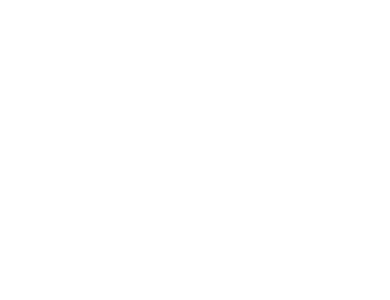
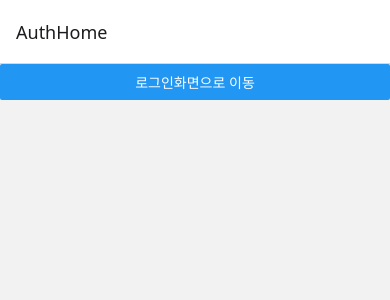
Before and after one commit to bom0320/MatzipApp, a React Native app in the folder front/: screen / in a window 390 px wide. Shown: the top 300 px of the page. Built offline with nearby package versions, Linux system fonts and the light colour scheme.

Commit message:
fix: error

```diff
--- a/front/App.tsx
+++ b/front/App.tsx
@@ -4,25 +4,23 @@
 import AuthHomeScreen from './src/screens/AuthHomeScreen';
 import AuthStackNavigator from './src/navigation/AuthStackNavigator';
 
-const App = () => {
+function App() {
   const [name, setName] = useState('');
-
 
   const handleChangeInput = (text: string) => {
     console.log(text);
     setName(text);
-  }
+  };
+
   return (
-    <SafeAreaView>
-      <NavigationContainer>
+    <NavigationContainer>
+      <SafeAreaView style={{ flex: 1 }}>
         <AuthStackNavigator />
-      </NavigationContainer>
-    </SafeAreaView>
-
-
-
+      </SafeAreaView>
+    </NavigationContainer>
   );
 };
+
 
 const styles = StyleSheet.create({
   container: {
```
Also changed, not shown: front/src/navigation/AuthStackNavigator.tsx (+8 -4 lines).
